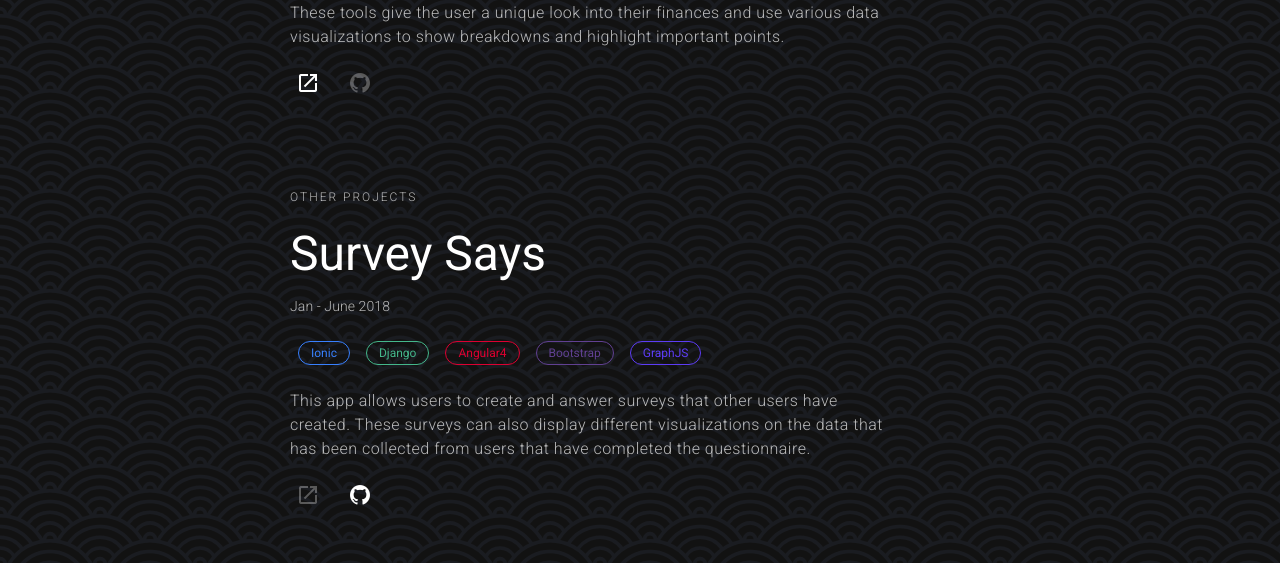
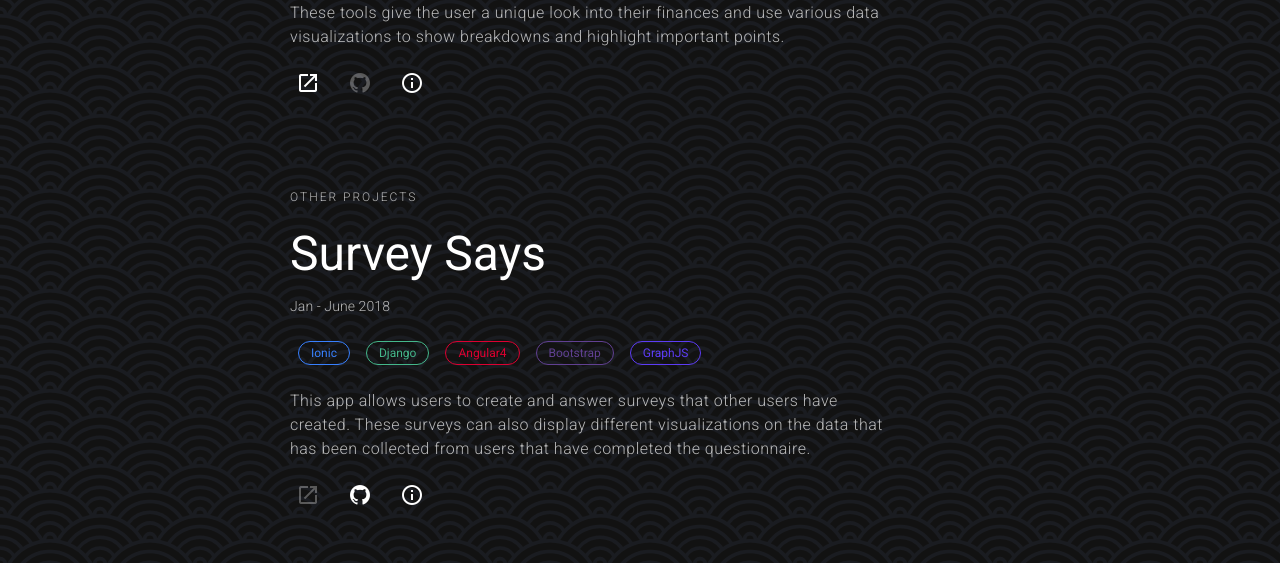
Before and after one commit to ahuff1315/anastasia-huff, a Nuxt app: page / in a window 1280 px wide. Shown: the part 911-1474 px from the top of the page. Built offline with nearby package versions, Linux system fonts and the light colour scheme.

Commit message:
add more info button and tooltip

```diff
--- a/pages/index.vue
+++ b/pages/index.vue
@@ -78,6 +78,16 @@
           </template>
           <span>Code in private repo</span>
         </v-tooltip>
+        <v-tooltip bottom>
+          <template v-slot:activator="{ on }">
+            <div class="ml-4" v-on="on">
+              <v-btn icon>
+                <v-icon>mdi-information-outline</v-icon>
+              </v-btn>
+            </div>
+          </template>
+          <span>More info</span>
+        </v-tooltip>
       </div>
     </div>
     <div class="section-container py-16">
@@ -134,6 +144,16 @@
           </template>
           <span>View repo</span>
         </v-tooltip>
+        <v-tooltip bottom>
+          <template v-slot:activator="{ on }">
+            <div class="ml-4" v-on="on">
+              <v-btn icon>
+                <v-icon>mdi-information-outline</v-icon>
+              </v-btn>
+            </div>
+          </template>
+          <span>More info</span>
+        </v-tooltip>
       </div>
     </div>
   </div>
```
